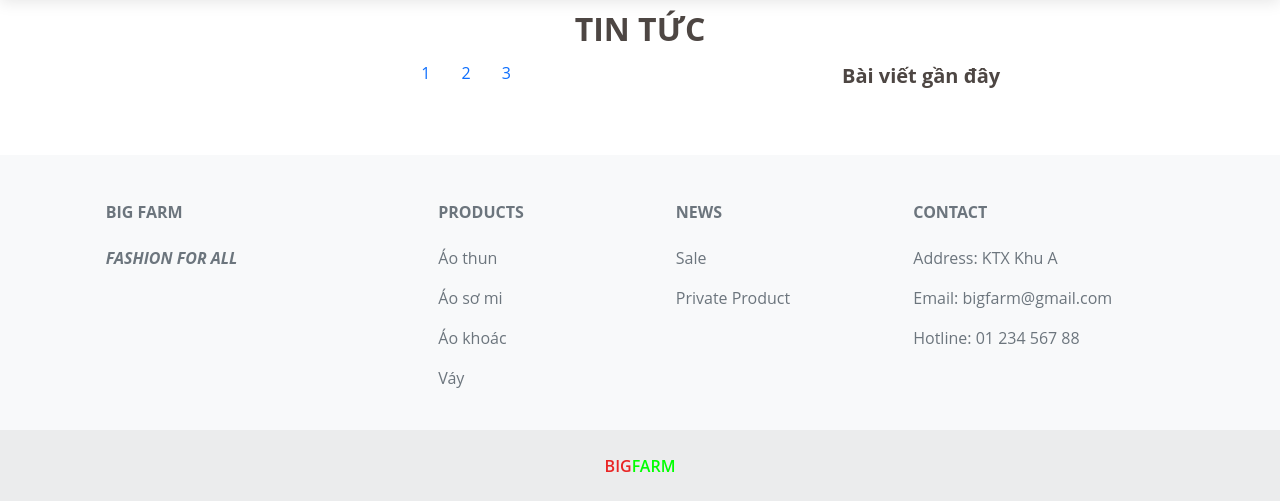
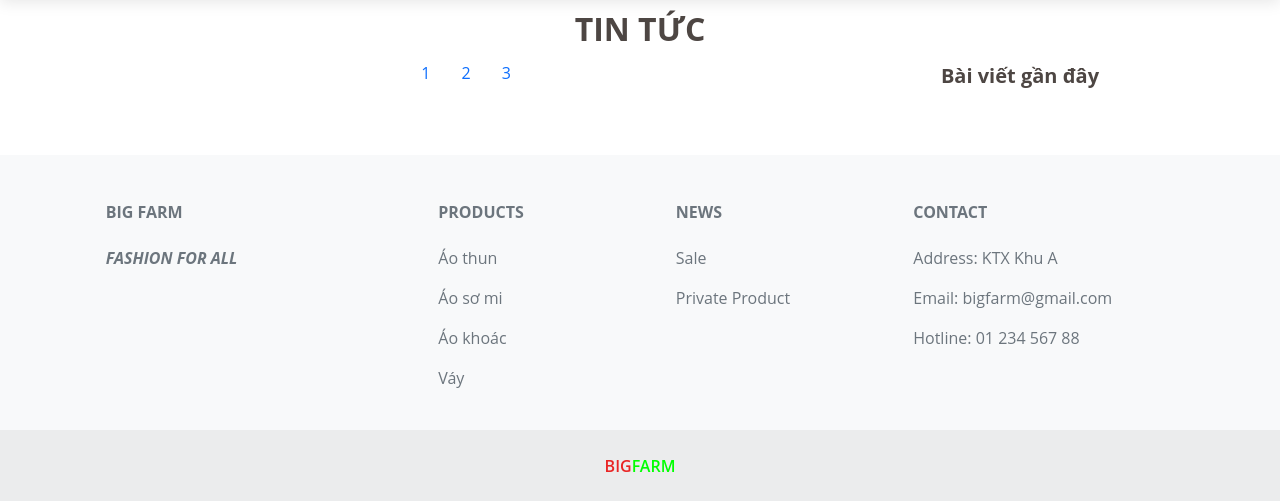
Before and after one commit to MauDucKG/BigFarm, a PHP site: template views/main/blog/index.php in a window 1280 px wide. Shown: the part 91-592 px from the top of the page. Run offline with PHP 8.4, Linux system fonts and the light colour scheme; the template is opened without the code that fills it, so the values that code supplies are empty.

Commit message:
center thong tin gan day

```diff
--- a/views/main/blog/index.php
+++ b/views/main/blog/index.php
@@ -64,7 +64,7 @@ include_once('views/main/navbar.php');
 
             <div>
 
-              <p class="fs-5 fw-bold">Bài viết gần đây</p>
+              <p class="fs-5 fw-bold text-center">Bài viết gần đây</p>
               <div>
               <?php
                 foreach ($recent as $news)
```
